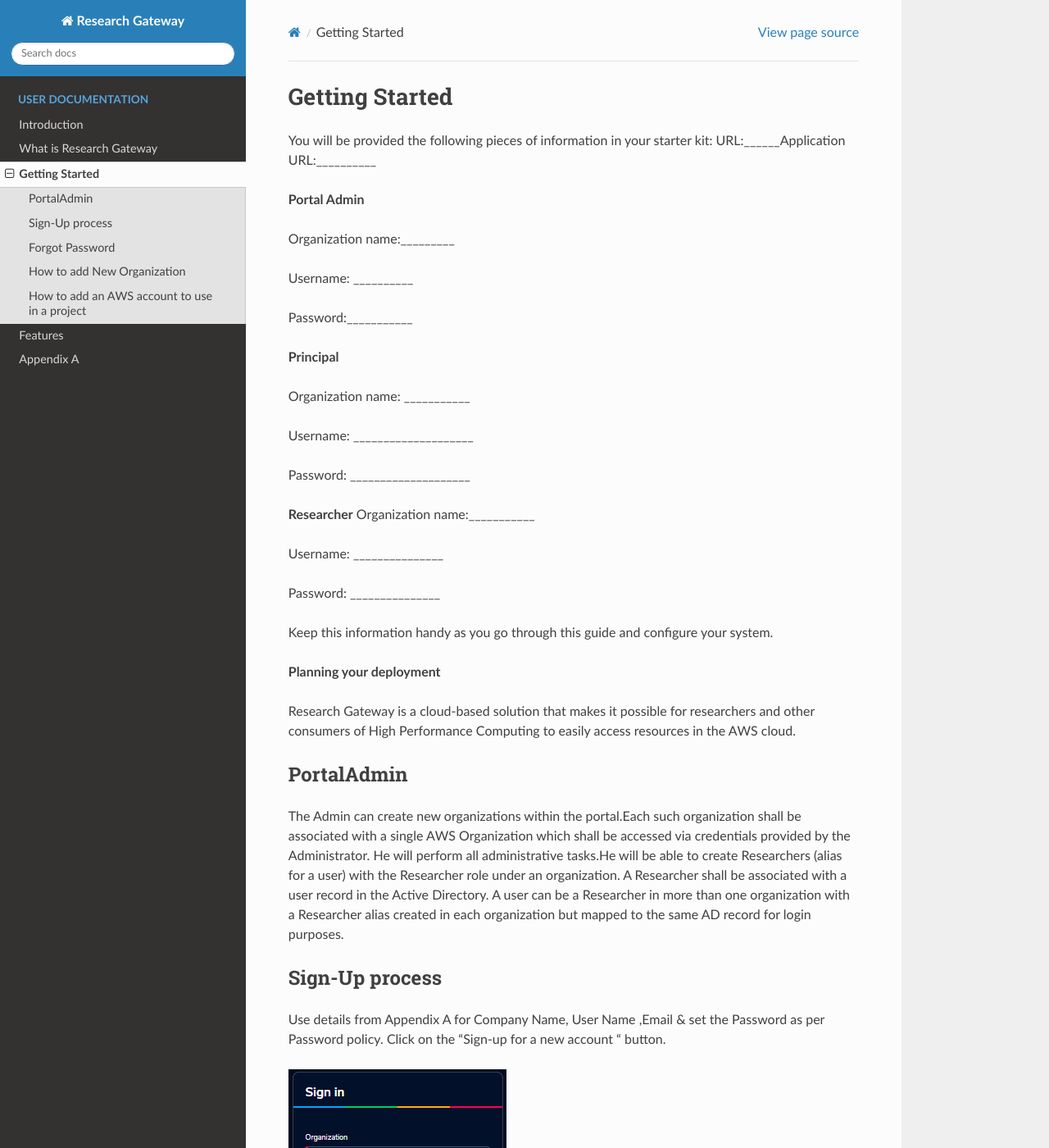
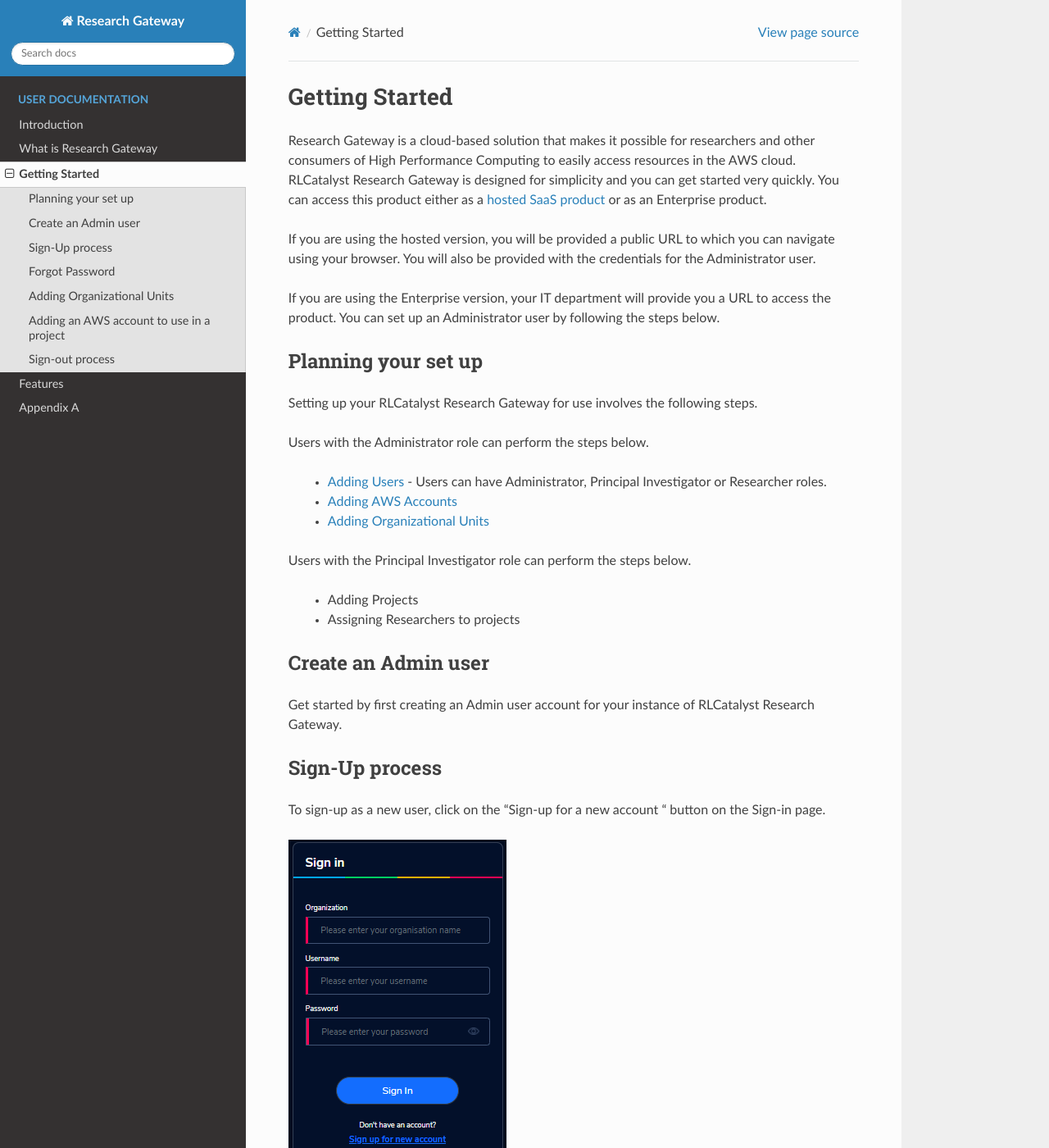
Before and after one commit to RLOpenCatalyst/rg-doc, a Sphinx documentation site: the page built from source/GettingStarted.rst, in a window 1280 px wide and 1400 px high. Shown: the whole window at 82% size. Built offline with Sphinx 7.4.7 and the Read the Docs theme 2.0.0, drawn with Linux system fonts in a browser that asks for light colours; some of the changed text lies outside the part shown.

Commit message:
Improve Getting Started page

```diff
--- a/source/Appendices.rst
+++ b/source/Appendices.rst
@@ -1,3 +1,5 @@
+.. _`Appendix A`:
+
 Appendix A
 ==========
 
--- a/source/GettingStarted.rst
+++ b/source/GettingStarted.rst
@@ -1,71 +1,74 @@
 Getting Started
 ===============
-You will be provided the following pieces of information in your starter kit:
-URL:______Application URL:__________
-
-**Portal Admin**
-
-
-Organization name:_________
-
-Username: __________
-
-Password:___________
-
-**Principal**
-
-
-Organization name: ___________
-
-Username: ____________________
-
-Password: ____________________
-
-**Researcher**
-Organization name:___________
-
-Username: _______________
-
-Password: _______________
-
-
-Keep this information handy as you go through this guide and configure your system.
-
-
-**Planning your deployment**
 
 Research Gateway is a cloud-based solution that makes it possible for researchers and other consumers of High Performance Computing to easily access resources in the AWS cloud.
+RLCatalyst Research Gateway is designed for simplicity and you can get started very quickly.
+You can access this product either as a `hosted SaaS product`_ or as an Enterprise product.
 
-PortalAdmin
-------------
+.. _hosted SaaS product: https://relevancelab.com/2021/02/11/8-steps-to-set-up-rlcatalyst-research-gateway/
 
-The Admin can create new organizations within the portal.Each such organization shall be associated with a single AWS Organization which shall be accessed via credentials provided by the Administrator. He will perform all administrative tasks.He will be able to create Researchers (alias for a user) with the Researcher role under an organization. A Researcher shall be associated with a user record in the Active Directory. A user can be a Researcher in more than one organization with a Researcher alias created in each organization but mapped to the same AD record for login purposes.
+If you are using the hosted version, you will be provided a public URL to which you can navigate using your browser.
+You will also be provided with the credentials for the Administrator user.
+
+If you are using the Enterprise version, your IT department will provide you a URL to access the product. You can set up an Administrator user by following the steps below.
+
+Planning your set up
+--------------------
+
+Setting up your RLCatalyst Research Gateway for use involves the following steps.
+
+Users with the Administrator role can perform the steps below.
+
+  * `Adding Users`_ - Users can have Administrator, Principal Investigator or Researcher roles.
+  * `Adding AWS Accounts`_
+  * `Adding Organizational Units`_
+
+Users with the Principal Investigator role can perform the steps below.
+
+  * Adding Projects
+  * Assigning Researchers to projects
+
+Create an Admin user
+--------------------
+
+Get started by first creating an Admin user account for your instance of RLCatalyst Research Gateway.
+
+.. _`Adding Users`:
 
 Sign-Up process
 ----------------
-Use details from Appendix A for Company Name, User Name ,Email  & set the  Password as per Password policy. Click on the “Sign-up for  a new  account “ button.
+
+To sign-up as a new user, click on the “Sign-up for  a new  account “ button on the Sign-in page.
 
 .. image:: images/SigninPage.png
 
 
 Fill the following details:
 
-  Organization name : <Organization name>
+.. list-table::
+   :widths: 50, 50
+   :header-rows: 1
 
-  Username       :   <Username>
+   * - Field
+     - Details
+   * - Organization Name
+     -  <Name of the Organization>
+   * - Username
+     - <Username that is used for login>
+   * - E-mail address
+     - <Registered Email ID>
+   * - Password
+     - <Password> - Choose a password that conforms to the password policy.
 
-  Email          :   <Email address>
+.. figure:: images/Registeraccountpage.png
+   :scale: 100 %
+   :alt: Sign-up page
 
-  Password       :   <Password>
+Image  - Sign-up page
 
-    Click on the  “Sign Up” button.
+Click on the  “Sign Up” button.
 
-
-.. image:: images/Registeraccountpage.png
-
-Image  - Register Account page
-
-You will see a  successful  toaster message and verification email has been sent to the email address registered
+You will see a  success  message and verification email has been sent to the email address registered
 
 .. image:: images/thankyou.png
 
@@ -73,64 +76,88 @@
 
 .. image:: images/verificationemail2.png
 
-On successful validation, users  will be allowed to login into the Research Gateway.
+On successful validation, users  will be allowed to login into the Research Gateway. By default the user will be assigned a *Researcher* role.
+To assign an *Administrator* or *Principal Investigator* role, please contact rlc.support@relevancelab.com
 
 Forgot Password
 ---------------
 
- A user sees a Forgot Password link on the login screen.
+In case a user would like to reset his password, the reset password screen can be accessed from the sign in page. Choose the *Forgot Password* link.
 
 .. image:: images/forgotpassword.png
 
-On clicking the link the user is navigated to reset password screen and fill the following details
+On clicking the link the user is navigated to the reset password screen.
 
-<Organization>  : <Name of the Organization>
+.. figure:: images/resetpassword.png
+   :scale: 100 %
+   :alt: Reset password
 
-<Username>      : <Name of the user>
+Fill the following details
 
-<Email ID>      : <Registered Email ID>
+.. list-table::
+   :widths: 50, 50
+   :header-rows: 1
 
-If a user is valid he will get a verification link that has been sent to his email to reset the password.
-
-.. image:: images/resetpassword.png
+   * - Field
+     - Details
+   * - Organization Name
+     -  <Name of the Organization>
+   * - Username
+     - <Username that is used for login>
+   * - E-mail address
+     - <Registered Email ID>
 
 
+If the details provided are valid, he will get a verification link that has been sent to his email to reset the password.
 On clicking the link in the email, the user is prompted to enter (and confirm) a new password.  The password change is either successful or unsuccessful (this will be like verification success and error screens).  The user is then redirected back to the login screen.
 
-.. image:: images/verificationlink.png
+.. figure:: images/verificationlink.png
+   :scale: 100 %
+   :alt: Verification Link sent in email.
 
-.. image:: images/reset.png
+.. figure:: images/reset.png
+   :scale: 100 %
+   :alt: Password reset message
 
 **Note:** If a user tries to reset password more than 10 times it should throw the above message **“Attempt limit exceeded. Please try again”**
 
 
-How to add New Organization
----------------------------
+.. _`Adding Organizational Units`:
 
-To plan the creation of a new Organization, use the planning sheet in *Appendix A* to collect all the information required upfront.Login into the Research Gateway..
+Adding Organizational Units
+--------------------------------
+
+To plan the creation of a new Organization, use the planning sheet in *`Appendix A`__* to collect all the information required upfront.Login into the Research Gateway..
 
 Login to the Research Gateway.User landed to the  main dashboard.
 
 .. image:: images/OrganizationPage.png
 
-Image  - Organization Page
+Image  - Administrator Landing page lists the Organizational Units
 
 Click the “+” icon  which is at the top right corner.Organization form is opened.
 
-Fill the following details:
-**Organization Name**        :<Name of the Organization>
-**Organization Description** :<Description>
-**Account ID**               :<Select ID>
-[Multiple AWS accounts to be  linked.Here we have a list]
-**Principal**                :<Select Principal ID >
-[Select Principal Investigator who has signed up being linked to the Organization]
+.. list-table::
+   :widths: 50, 50
+   :header-rows: 1
 
-Click on the **“Add Organization”**                                button.New organization was added successfully.
+   * - Field
+     - Details
+   * - Organization Name
+     - <Name of the Organization>
+   * - Organization Description
+     - <Description>
+   * - Account ID
+     - <Select ID> [Multiple AWS accounts to be  linked.Here we have a list]
+   * - Principal
+     - <Select Principal ID > [Select from the list one or more users with the Principal Investigator role]
 
-**NOTE**:We are selecting principal accounts when adding new organization.Through this we are linking  to organizations. The organization form allows multiple Account IDs and multi-select on the Principal Investigators list.
+Click on the **“Add Organization”** button. The new organizational unit should be added successfully.
+
+**NOTE**:We are selecting a specific AWS account when adding new organization. This links the account to organizations. The organization form allows multiple Account IDs and multi-select on the Principal Investigators list.
 
 
-The Organizations page of the Research Gateway shall list all the existing organizations created along with other details. Clicking on a specific organization shall lead to “View Organization Details” window .
+The Organizations page of the Research Gateway lists all the existing organizational units created, with some details of each organization displayed on the card. Clicking on a specific organization shall lead to “View Organization Details” window .
 
 
 
@@ -139,8 +166,9 @@
 
 Image  - View Organization Details Page
 
+.. _`Adding AWS Accounts`:
 
-How to add an AWS account to use in a project
+Adding an AWS account to use in a project
 ---------------------------------------------
 
 Login into the Research Gateway.
@@ -149,12 +177,18 @@
 
 
 .. image:: images/Providersettings.png
+   :name: Provider Settings menu item
 
 Click on  the  “Add New” button. Provider settings page is opened.
 
 .. image:: images/Provider2.png
+   :name: Provider Settings Page
+
+Image  - Provider Settings Page
+
 
 .. image:: images/AddProvider.png
+   :name: Add Provider Settings screen
 
 Image  - Add Provider Settings Page
 
@@ -178,39 +212,54 @@
      - <AWS Account Number>
 
 
-Click on the “Add” button. AWS account is linked successfully.
+Click on the “Add” button. AWS account should be added successfully and will show in the table of providers in the Provider Settings page.
 
-
-
-We can  see a 3-dotted action button in the project. Through this we can edit,update  the project.
-
-Image
+On each line item there is a contextual menu. Through this we can edit, update or sync the account.
 
 .. image:: images/Project.png
 
+Image - Context menu for Provider Setting
 
-1. Click on the “Edit” button.Provider settings page is opened.
 
-Image
+1. Click on the “Edit” button. Provider settings page is opened.
 
 .. image:: images/Editprovider.png
 
-2. Update the fields and click on “Add”.Provider setting is updated successfully.
+Image  - Editing an Account
+
+2. Update the fields and click on “Add”. Provider setting is updated successfully.
 
 .. image:: images/editprovider2.png
 
 Image  - Edit Provider Settings Page
 
 
-Click on the “Delete” option.. Confirmation dialog box is opened. Once confirm that we can delete the setting successfully.
+Click on the “Delete” option. A confirmation dialog box is opened. On confirmation the account will be deleted. You can only delete provider settings that are not linked to any project.
 
 
 .. image:: images/deleteprovider.png
 
+Image  - Deleting an account
 
-
-Click on “Sync Now” button. We can message like “Sync completed”
+Research Gateway works in conjunction with AWS Service Catalog. To synchronize the Service Catalog to your project, select the Product Sync option.
+Click on “Sync Now” button. Once the synchronization is complete you should see the “Sync completed” message.
 
 .. image:: images/sync1.png
 
+Image  - Sync Now menu item
+
 .. image:: images/sync2.png
+
+Image  - Successful synchronization
+
+Sign-out process
+----------------
+
+Click on the dropdown bar which is at the top
+Select “Sign out”option. Through this user logged out from the portal
+
+.. figure:: images/signout3.png
+   :scale: 100 %
+   :alt: Signing out
+
+Image - Signing out
```
